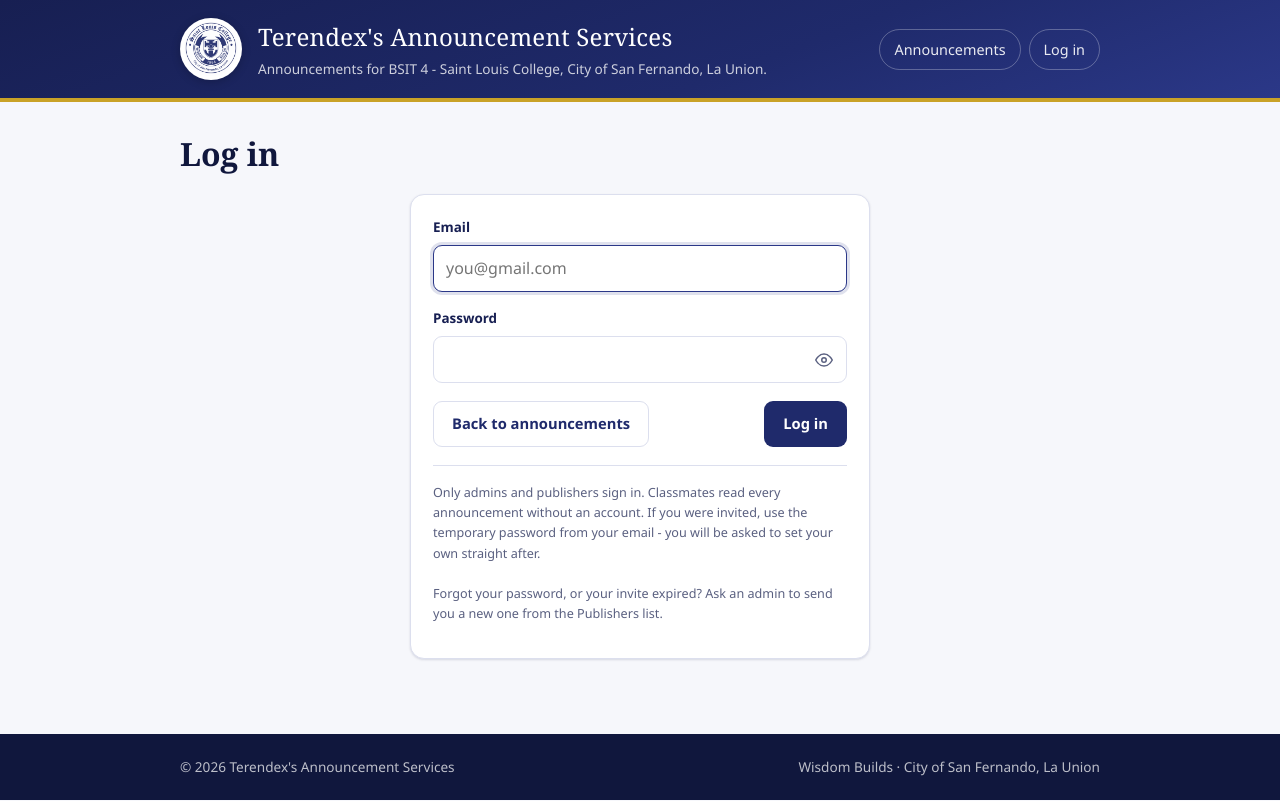
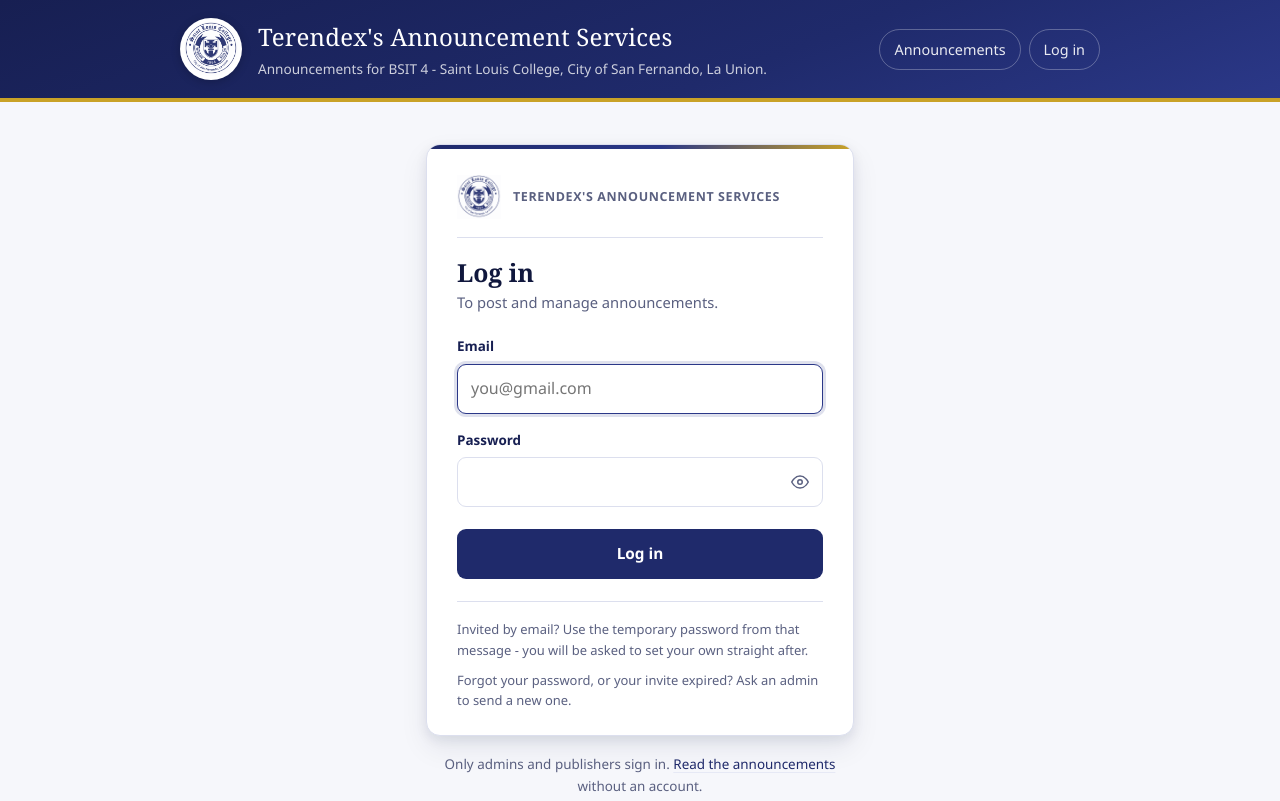
Before and after one commit to terendex/BSIT-4-School-Annoucement-System-main, an Astro site in the folder frontend/: page /login in a window 1280 px wide. Shown: the top 801 px of the page. Built offline with nearby package versions, Linux system fonts and the light colour scheme; Astro itself is replaced by a stand-in of ours; no server answers.

Commit message:
Feat: improve log in design then another attempt to fix healthchecks

```diff
--- a/frontend/src/components/admin/LoginForm.tsx
+++ b/frontend/src/components/admin/LoginForm.tsx
@@ -1,13 +1,18 @@
 import { useState } from "react";
 import { ApiError, signIn } from "../../lib/adminClient";
-import { EyeIcon, EyeOffIcon } from "./icons";
+import { LOGO_PATH, SITE_NAME } from "../../lib/config";
+import { EyeIcon, EyeOffIcon, WarningIcon } from "./icons";
 
 /**
- * The sign-in form for /login.
+ * The sign-in screen for /login.
  *
  * A page rather than a modal: it is its own destination now that publishers
- * arrive here from a link in an invite email, and a modal over a dimmed
- * dashboard is a strange thing to land on from your inbox.
+ * arrive here from a link in an invite email, and a dialog floating over a
+ * dimmed dashboard is a strange thing to land on from your inbox.
+ *
+ * The seal and the school name sit at the top on purpose - someone following a
+ * link from an email should be able to tell at a glance that they are typing
+ * their password into the right site.
  */
 export default function LoginForm() {
   const [email, setEmail] = useState("");
@@ -22,8 +27,8 @@ export default function LoginForm() {
     setError("");
     try {
       await signIn(email.trim(), password);
-      // The dashboard reads the session from sessionStorage on mount, and
-      // decides for itself whether a forced password change comes first.
+      // The dashboard reads the session back on mount and decides for itself
+      // whether a forced password change comes first.
       window.location.href = "/admin";
     } catch (err) {
       const apiError = err as ApiError;
@@ -37,9 +42,23 @@ export default function LoginForm() {
   };
 
   return (
-    <div className="auth-card">
+    <div className="auth">
+      <div className="auth__panel">
+        <div className="auth__brand">
+          <img className="auth__seal" src={LOGO_PATH} alt="" width="46" height="46" />
+          <p className="auth__site">{SITE_NAME}</p>
+        </div>
+
+        <h1 className="auth__title">Log in</h1>
+        <p className="auth__subtitle">To post and manage announcements.</p>
+
         <form onSubmit={submit} noValidate>
-        {error && <p className="alert alert--error">{error}</p>}
+          {error && (
+            <p className="alert alert--error auth__alert" role="alert">
+              <WarningIcon />
+              <span>{error}</span>
+            </p>
+          )}
 
           <label className="field">
             <span className="field__label">Email</span>
@@ -52,6 +71,7 @@ export default function LoginForm() {
               autoFocus
               required
               placeholder="you@gmail.com"
+              disabled={busy}
             />
           </label>
 
@@ -65,6 +85,7 @@ export default function LoginForm() {
                 onChange={(event) => setPassword(event.target.value)}
                 autoComplete="current-password"
                 required
+                disabled={busy}
               />
               <button
                 type="button"
@@ -72,30 +93,30 @@ export default function LoginForm() {
                 onClick={() => setShowPassword((shown) => !shown)}
                 aria-label={showPassword ? "Hide password" : "Show password"}
                 aria-pressed={showPassword}
+                tabIndex={-1}
               >
                 {showPassword ? <EyeOffIcon /> : <EyeIcon />}
               </button>
             </span>
           </label>
 
-        <div className="auth-card__actions">
-          <a className="btn btn--ghost" href="/">
-            Back to announcements
-          </a>
-          <button type="submit" className="btn" disabled={busy}>
+          <button type="submit" className="btn auth__submit" disabled={busy}>
             {busy ? "Signing in..." : "Log in"}
           </button>
-        </div>
         </form>
 
-      <p className="field__hint auth-card__note">
-        Only admins and publishers sign in. Classmates read every announcement
-        without an account. If you were invited, use the temporary password from
-        your email - you will be asked to set your own straight after.
-        <br />
-        <br />
-        Forgot your password, or your invite expired? Ask an admin to send you a
-        new one from the Publishers list.
+        <div className="auth__foot">
+          <p>
+            Invited by email? Use the temporary password from that message - you
+            will be asked to set your own straight after.
+          </p>
+          <p>Forgot your password, or your invite expired? Ask an admin to send a new one.</p>
+        </div>
+      </div>
+
+      <p className="auth__aside">
+        Only admins and publishers sign in.{" "}
+        <a href="/">Read the announcements</a> without an account.
       </p>
     </div>
   );
--- a/frontend/src/components/admin/icons.tsx
+++ b/frontend/src/components/admin/icons.tsx
@@ -38,3 +38,14 @@ export function DotIcon() {
     </svg>
   );
 }
+
+export function WarningIcon() {
+  return (
+    <svg viewBox="0 0 24 24" width="17" height="17" fill="none" stroke="currentColor"
+         strokeWidth="2" strokeLinecap="round" strokeLinejoin="round" aria-hidden="true">
+      <path d="M10.29 3.86 1.82 18a2 2 0 0 0 1.71 3h16.94a2 2 0 0 0 1.71-3L13.71 3.86a2 2 0 0 0-3.42 0z" />
+      <line x1="12" y1="9" x2="12" y2="13" />
+      <line x1="12" y1="17" x2="12.01" y2="17" />
+    </svg>
+  );
+}
--- a/frontend/src/pages/login.astro
+++ b/frontend/src/pages/login.astro
@@ -9,10 +9,6 @@ import LoginForm from "../components/admin/LoginForm.tsx";
   canonicalPath="/login"
   noindex={true}
 >
-  <div class="page-heading">
-    <h1>Log in</h1>
-  </div>
-
   <!-- client:only - the whole form is client-driven (JWT in memory), so there
        is nothing useful to server-render and no session on the server. -->
   <LoginForm client:only="react" />
--- a/frontend/src/styles/global.css
+++ b/frontend/src/styles/global.css
@@ -864,6 +864,141 @@ h3 {
 /* ========================================================================
    Sign in / password screens
    ======================================================================== */
+.auth {
+  display: flex;
+  flex-direction: column;
+  align-items: center;
+  /* Sits a little above centre - a form pinned to the exact middle reads as
+     lower than centre once the header is above it. */
+  padding: 10px 0 48px;
+}
+
+.auth__panel {
+  position: relative;
+  overflow: hidden;
+  width: 100%;
+  max-width: 428px;
+  background: var(--paper);
+  border: 1px solid var(--line);
+  border-radius: var(--radius);
+  box-shadow: var(--shadow-md);
+  padding: 30px 30px 24px;
+}
+
+/* Seal colours along the top edge, so the panel reads as the school's own
+   rather than a generic login box. */
+.auth__panel::before {
+  content: "";
+  position: absolute;
+  inset: 0 0 auto 0;
+  height: 4px;
+  background: linear-gradient(90deg, var(--navy-700) 0%, var(--navy-600) 55%, var(--gold) 100%);
+}
+
+.auth__brand {
+  display: flex;
+  align-items: center;
+  gap: 12px;
+  padding-bottom: 18px;
+  margin-bottom: 20px;
+  border-bottom: 1px solid var(--line);
+}
+
+.auth__seal {
+  flex: none;
+  width: 44px;
+  height: 44px;
+  object-fit: contain;
+}
+
+.auth__site {
+  margin: 0;
+  font-size: 0.78rem;
+  font-weight: 700;
+  line-height: 1.4;
+  letter-spacing: 0.05em;
+  text-transform: uppercase;
+  color: var(--muted);
+}
+
+.auth__title {
+  margin: 0 0 3px;
+  font-size: 1.55rem;
+  line-height: 1.2;
+}
+
+.auth__subtitle {
+  margin: 0 0 22px;
+  font-size: 0.92rem;
+  color: var(--muted);
+}
+
+.auth .input {
+  padding: 11px 13px;
+}
+
+/* The error needs to sit beside its icon without the icon shrinking. */
+.auth__alert {
+  display: flex;
+  align-items: flex-start;
+  gap: 9px;
+}
+
+.auth__alert svg {
+  flex: none;
+  margin-top: 1px;
+}
+
+.auth__submit {
+  width: 100%;
+  margin-top: 6px;
+  padding: 12px 18px;
+  font-size: 0.96rem;
+}
+
+.auth__foot {
+  margin-top: 22px;
+  padding-top: 17px;
+  border-top: 1px solid var(--line);
+  font-size: 0.81rem;
+  line-height: 1.6;
+  color: var(--muted);
+}
+
+.auth__foot p {
+  margin: 0 0 9px;
+}
+
+.auth__foot p:last-child {
+  margin-bottom: 0;
+}
+
+/* Outside the panel: the way back out, for anyone who landed here by mistake. */
+.auth__aside {
+  max-width: 428px;
+  margin: 18px 0 0;
+  text-align: center;
+  font-size: 0.84rem;
+  color: var(--muted);
+}
+
+@media (max-width: 520px) {
+  .auth {
+    padding-top: 0;
+  }
+
+  .auth__panel {
+    padding: 24px 20px 20px;
+    box-shadow: var(--shadow-sm);
+  }
+
+  .auth__title {
+    font-size: 1.4rem;
+  }
+}
+
+/* The forced password change reuses the panel; the voluntary one runs inside a
+   modal, which supplies its own frame. */
 .auth-card {
   background: var(--paper);
   border: 1px solid var(--line);
@@ -874,12 +1009,13 @@ h3 {
   margin: 0 auto;
 }
 
-/* Inside a modal the panel already provides the frame. */
-.modal__body .auth-card {
+.modal__body .auth-card,
+.auth__panel .auth-card {
   border: none;
   box-shadow: none;
   padding: 0;
   max-width: none;
+  margin: 0;
 }
 
 .auth-card__actions {
```
Also changed, not shown: frontend/src/components/admin/ChangePasswordForm.tsx (+29 -4 lines). Lines whose indentation alone changed are shown as unchanged.
